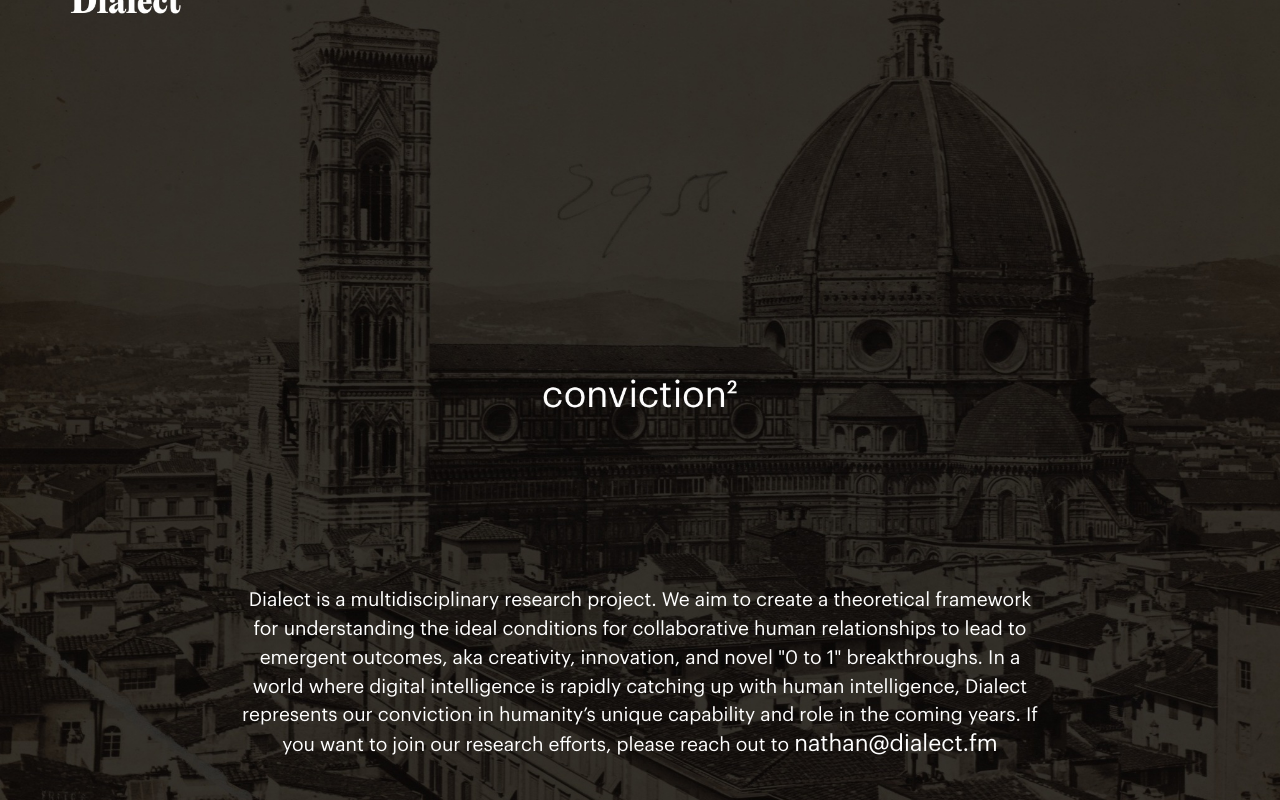
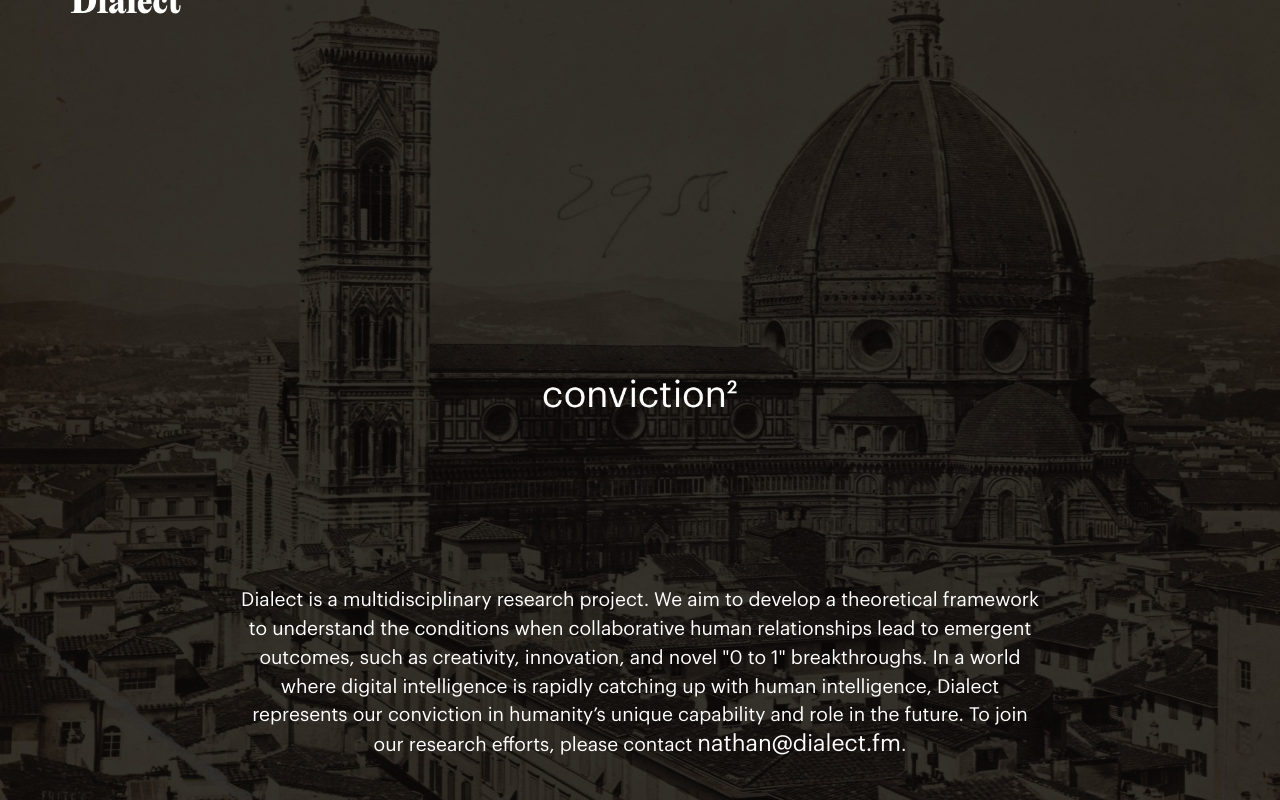
Before and after one commit to nate-eee/dialect-fm, a plain HTML site: page index.html in a window 1280 px wide. Drawn offline with Linux system fonts and the light colour scheme.

Commit message:
Add files via upload

```diff
--- a/index.html
+++ b/index.html
@@ -51,7 +51,7 @@
 <body>
     <div class="overlay">
         <div class="content">
-            <p>Dialect is a multidisciplinary research project. We aim to create a theoretical framework for understanding the ideal conditions for collaborative human relationships to lead to emergent outcomes, aka creativity, innovation, and novel "0 to 1" breakthroughs. In a world where digital intelligence is rapidly catching up with human intelligence, Dialect represents our conviction in humanity’s unique capability and role in the coming years. If you want to join our research efforts, please reach out to <span class="email">nathan@dialect.fm</span></p>
+            <p>Dialect is a multidisciplinary research project. We aim to develop a theoretical framework to understand the conditions when collaborative human relationships lead to emergent outcomes, such as creativity, innovation, and novel "0 to 1" breakthroughs. In a world where digital intelligence is rapidly catching up with human intelligence, Dialect represents our conviction in humanity’s unique capability and role in the future. To join our research efforts, please contact <span class="email">nathan@dialect.fm</span>.</p>
         </div>
     </div>
 </body>
```
